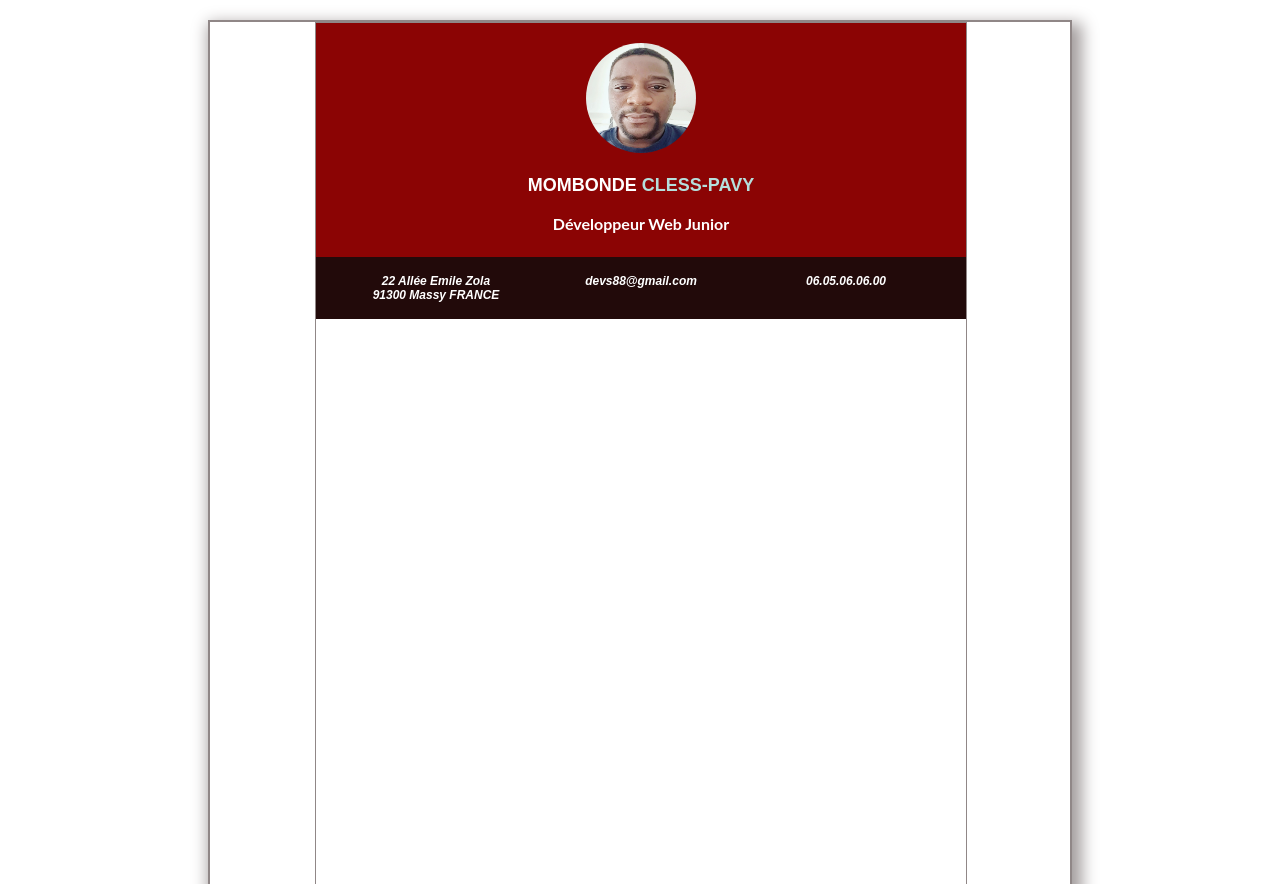
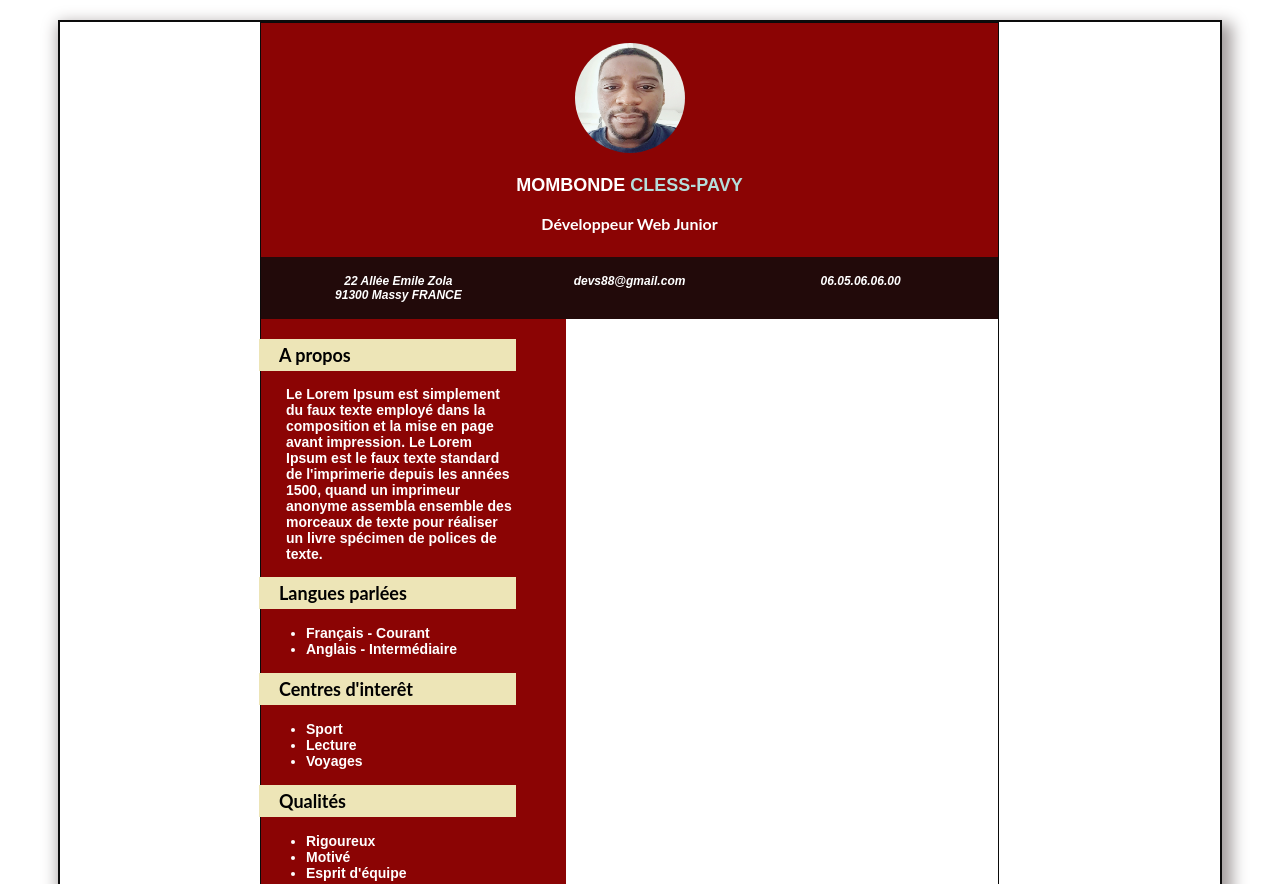
Before and after one commit to clessmatthaus/Mon-CV-en-Html-Css, a plain HTML site: page index.html in a window 1280 px wide. Shown: the top 884 px of the page. Drawn offline with Linux system fonts and the light colour scheme.

Commit message:
ASIDE-LEFT HTML/CSS CV

```diff
--- a/index.html
+++ b/index.html
@@ -19,6 +19,35 @@
                 <p>devs88@gmail.com</p>
                 <p>06.05.06.06.00</p>
             </div>
+            <aside class="left-section">
+                <div>
+                    <h2>A propos</h2>
+                    <p>Le Lorem Ipsum est simplement du faux texte employé dans la composition et la mise en page avant impression. Le Lorem Ipsum est le faux texte standard de l'imprimerie depuis les années 1500, quand un imprimeur anonyme assembla ensemble des morceaux de texte pour réaliser un livre spécimen de polices de texte.</p>
+                </div>
+                <div>
+                    <h2>Langues parlées</h2>
+                    <ul>
+                        <li>Français - Courant</li>
+                        <li>Anglais - Intermédiaire</li>
+                    </ul>
+                </div>
+                <div>
+                    <h2>Centres d'interêt</h2>
+                    <ul>
+                        <li>Sport</li>
+                        <li>Lecture</li>
+                        <li>Voyages</li>
+                    </ul>
+                </div>
+                <div>
+                    <h2>Qualités</h2>
+                    <ul>
+                        <li>Rigoureux</li>
+                        <li>Motivé</li>
+                        <li>Esprit d'équipe</li>
+                    </ul>
+                </div>
+            </aside>
         </div>
     </div>
 </body>
--- a/style.css
+++ b/style.css
@@ -8,21 +8,21 @@ body{
     clear: both;
 }
 .main{
-    width: 860px;
+    width: 1160px;
     height: 1160px;
-    border: 2px solid rgb(144, 135, 135);
+    border: 2px solid rgb(12, 12, 12);
     background-color: rgb(255, 255, 255);
     box-shadow: 5px 8px 15px 5px #a39d9d;
     margin: 20px auto;
 }
 .section-main{
-    width: 650px;
+    width: 737px;
     height: 1160px;
-    border: 1px solid rgb(144, 135, 135);
-    margin-left: 105px;
+    border: 1px solid rgb(10, 10, 10);
+    margin-left: 200px;
 }
 .top{
-    width: 650px;
+    width: 737px;
     background-color: rgb(139, 4, 4);
     text-align: center;
     color: white;
@@ -70,3 +70,36 @@ body{
     font-weight: bold;
     font-style: italic;
 }
+.left-section{
+   height: 700px;
+    width: 40%;
+    float: left;
+    padding: 5px;
+    background-color: rgb(139, 4, 4);
+}
+.left-section div{
+    width: 250px;
+}
+.left-section div p{
+    text-align: left;
+    margin-left: 20px;
+    color: white;
+    font-size: 14px;
+    font-weight: bold;
+    font-family: 'Raleway', sans-serif;
+}
+.left-section h2{
+    background-color: rgb(237, 229, 183);
+    margin-left: -7px;
+    padding-left: 20px;
+    padding-top: 5px;
+    padding-bottom: 5px;
+    font-size: 18px;
+    font-family: 'Lato', sans-serif;
+}
+ul li{
+    color: white;
+    font-family: 'Raleway', sans-serif;
+    font-weight: bold;
+    font-size: 14px;
+}
```
